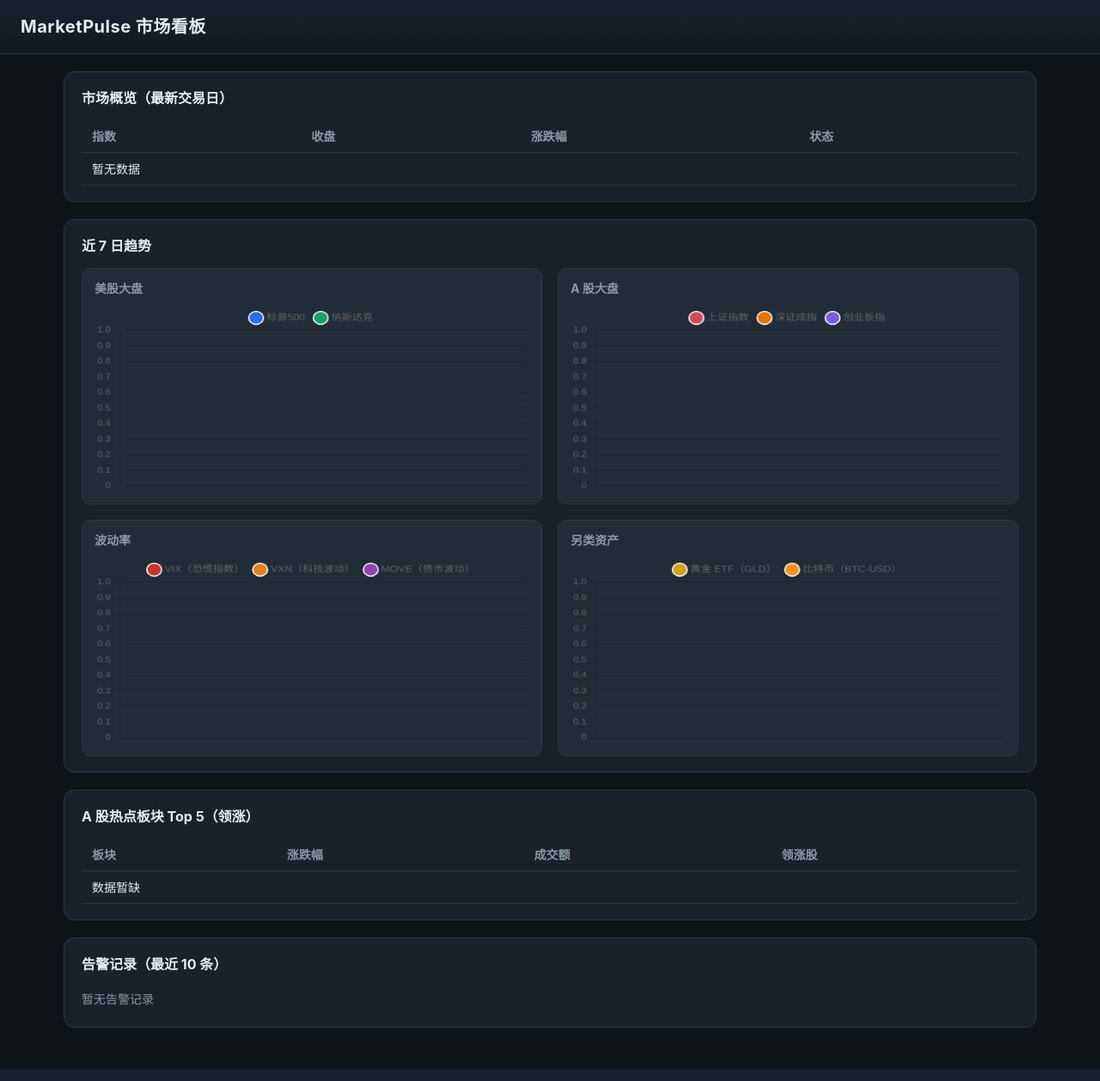
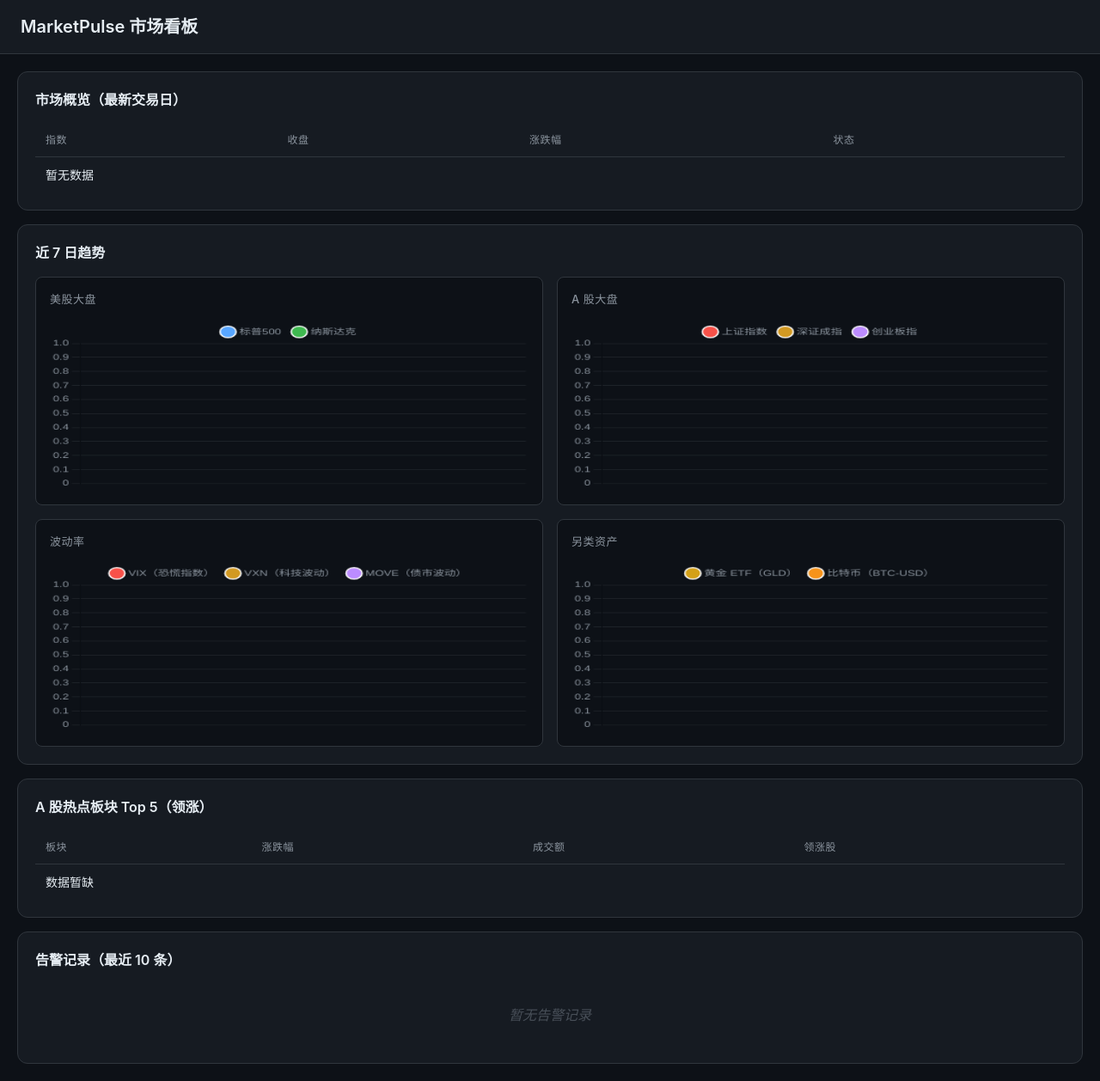
Before and after one commit to Blueety/MarketPulse, a FastAPI app: page / in a window 1280 px wide. Shown: the whole page at 86% size. Run offline with FastAPI, Linux system fonts and the light colour scheme; data that the repository does not hold is empty.

Commit message:
ui: Web看板深色专业主题(Bloomberg风格)
- 深色背景(#0d1117) + 卡片式布局
- 图表配色适配深色(GitHub风格色彩)
- 数据表格:悬停高亮,绿涨红跌
- 告警卡片:左边框彩色条
- 响应式:2列→1列(手机)
- tooltip:深色背景+边框
- 网格线:半透明灰色

```diff
--- a/web/static/style.css
+++ b/web/static/style.css
@@ -1,126 +1,184 @@
+/* MarketPulse 看板 - 深色专业主题 */
 :root {
-  --bg: #0f1419;
-  --card: #1a212b;
-  --card-2: #222b38;
-  --text: #e6edf3;
-  --muted: #8b98a8;
-  --border: #2d3644;
-  --pos: #2ecc71;
-  --neg: #e74c3c;
-  --warn: #e67e22;
-  --alert: #e74c3c;
-  --accent: #2b6de8;
+  --bg-primary: #0d1117;
+  --bg-card: #161b22;
+  --bg-hover: #1c2128;
+  --border: #30363d;
+  --text-primary: #e6edf3;
+  --text-secondary: #8b949e;
+  --text-muted: #484f58;
+  --green: #3fb950;
+  --red: #f85149;
+  --blue: #58a6ff;
+  --orange: #d29922;
+  --purple: #bc8cff;
 }
 
-* { box-sizing: border-box; }
+* { margin: 0; padding: 0; box-sizing: border-box; }
 
 body {
-  margin: 0;
-  font-family: -apple-system, BlinkMacSystemFont, "Segoe UI", "PingFang SC",
-    "Microsoft YaHei", Roboto, Helvetica, Arial, sans-serif;
-  background: var(--bg);
-  color: var(--text);
+  font-family: -apple-system, BlinkMacSystemFont, 'Segoe UI', Helvetica, Arial, sans-serif;
+  background: var(--bg-primary);
+  color: var(--text-primary);
   line-height: 1.5;
 }
 
 .topbar {
+  background: var(--bg-card);
+  border-bottom: 1px solid var(--border);
+  padding: 16px 24px;
   display: flex;
-  align-items: baseline;
+  align-items: center;
   justify-content: space-between;
-  padding: 16px 24px;
-  background: linear-gradient(180deg, #182230, #12181f);
-  border-bottom: 1px solid var(--border);
-  flex-wrap: wrap;
+  position: sticky;
+  top: 0;
+  z-index: 100;
+}
+.topbar h1 {
+  font-size: 20px;
+  font-weight: 600;
+  color: var(--text-primary);
+}
+.subdate {
+  font-size: 13px;
+  color: var(--text-secondary);
+}
+
+.container {
+  max-width: 1400px;
+  margin: 0 auto;
+  padding: 20px;
+  display: flex;
+  flex-direction: column;
+  gap: 16px;
+}
+
+/* 卡片 */
+.card {
+  background: var(--bg-card);
+  border: 1px solid var(--border);
+  border-radius: 12px;
+  padding: 20px;
+}
+.card h2 {
+  font-size: 16px;
+  font-weight: 600;
+  margin-bottom: 16px;
+  color: var(--text-primary);
+  display: flex;
+  align-items: center;
   gap: 8px;
 }
-.topbar h1 { margin: 0; font-size: 20px; letter-spacing: 0.5px; }
-.subdate { color: var(--muted); font-size: 14px; }
 
-.container {
-  max-width: 1180px;
-  margin: 0 auto;
-  padding: 20px 24px 48px;
-  display: grid;
-  gap: 20px;
-}
-
-.card {
-  background: var(--card);
-  border: 1px solid var(--border);
-  border-radius: 12px;
-  padding: 18px 20px;
-}
-.card h2 { margin: 0 0 14px; font-size: 16px; color: var(--text); }
-.card h3 { margin: 0 0 8px; font-size: 14px; color: var(--muted); }
-
-.table-scroll { width: 100%; overflow-x: auto; }
-
+/* 数据表格 */
+.table-scroll { overflow-x: auto; }
 .data-table {
   width: 100%;
   border-collapse: collapse;
   font-size: 14px;
-  min-width: 420px;
 }
-.data-table th, .data-table td {
+.data-table th {
   text-align: left;
-  padding: 8px 12px;
+  padding: 10px 12px;
+  color: var(--text-secondary);
+  font-weight: 500;
+  border-bottom: 1px solid var(--border);
+  white-space: nowrap;
+  font-size: 12px;
+  text-transform: uppercase;
+  letter-spacing: 0.5px;
+}
+.data-table td {
+  padding: 10px 12px;
   border-bottom: 1px solid var(--border);
   white-space: nowrap;
 }
-.data-table th { color: var(--muted); font-weight: 600; }
-.data-table tbody tr:hover { background: var(--card-2); }
+.data-table tr:hover {
+  background: var(--bg-hover);
+}
+.data-table tr:last-child td {
+  border-bottom: none;
+}
+.pos { color: var(--green); font-weight: 600; }
+.neg { color: var(--red); font-weight: 600; }
 
-.pos { color: var(--pos); }
-.neg { color: var(--neg); }
-
+/* 图表网格 */
 .charts-grid {
   display: grid;
   grid-template-columns: repeat(2, 1fr);
-  gap: 18px;
+  gap: 16px;
 }
 .chart-box {
-  background: var(--card-2);
+  background: var(--bg-primary);
   border: 1px solid var(--border);
-  border-radius: 10px;
-  padding: 12px 14px;
-  min-height: 260px;
+  border-radius: 8px;
+  padding: 16px;
 }
-.chart-box canvas { width: 100% !important; height: 220px !important; }
+.chart-box h3 {
+  font-size: 13px;
+  font-weight: 500;
+  color: var(--text-secondary);
+  margin-bottom: 12px;
+  text-transform: uppercase;
+  letter-spacing: 0.5px;
+}
+.chart-box canvas {
+  width: 100% !important;
+  height: 200px !important;
+}
 
-.alert-list { display: grid; gap: 12px; }
+/* 告警列表 */
+.alert-list {
+  display: flex;
+  flex-direction: column;
+  gap: 8px;
+}
 .alert-card {
-  background: var(--card-2);
+  background: var(--bg-primary);
   border: 1px solid var(--border);
-  border-left: 4px solid var(--muted);
   border-radius: 8px;
-  padding: 12px 14px;
-  font-size: 13px;
+  padding: 12px 16px;
 }
-.alert-card.warn { border-left-color: var(--warn); }
-.alert-card.alert { border-left-color: var(--alert); }
-.alert-head { display: flex; align-items: center; gap: 10px; font-weight: 600; margin-bottom: 6px; }
-.alert-meta { color: var(--muted); margin-bottom: 4px; }
-.alert-row { margin-bottom: 4px; }
-.alert-sugg { color: var(--text); }
-.alert-report { color: var(--muted); font-size: 12px; }
-
+.alert-card.alert {
+  border-left: 3px solid var(--red);
+}
+.alert-card.warn {
+  border-left: 3px solid var(--orange);
+}
+.alert-head {
+  display: flex;
+  align-items: center;
+  gap: 8px;
+  margin-bottom: 6px;
+}
 .badge {
   display: inline-block;
-  padding: 1px 8px;
-  border-radius: 999px;
-  font-size: 12px;
-  font-weight: 700;
-  color: #0f1419;
-  background: var(--muted);
+  padding: 2px 8px;
+  border-radius: 4px;
+  font-size: 11px;
+  font-weight: 600;
+  text-transform: uppercase;
 }
-.badge.warn { background: var(--warn); color: #1a1205; }
-.badge.alert { background: var(--alert); color: #fff; }
+.badge.alert { background: var(--red); color: #fff; }
+.badge.warn { background: var(--orange); color: #000; }
+.alert-meta, .alert-row, .alert-sugg, .alert-report {
+  font-size: 13px;
+  color: var(--text-secondary);
+  margin-top: 4px;
+}
 
-.empty { color: var(--muted); font-size: 14px; margin: 4px 0; }
+.empty {
+  color: var(--text-muted);
+  font-style: italic;
+  text-align: center;
+  padding: 24px;
+}
 
+/* 响应式 */
 @media (max-width: 768px) {
-  .container { padding: 16px 14px 36px; }
+  .container { padding: 12px; }
   .charts-grid { grid-template-columns: 1fr; }
-  .topbar { padding: 14px 16px; }
-  .data-table { min-width: 360px; }
+  .chart-box canvas { height: 180px !important; }
+  .topbar { padding: 12px 16px; }
+  .topbar h1 { font-size: 16px; }
 }
--- a/web/templates/index.html
+++ b/web/templates/index.html
@@ -67,8 +67,8 @@
 
   <script>
     const COLORS = {
-      gspc: "#2b6de8", ixic: "#1a9e6c", sh: "#d1495b", sz: "#e07600",
-      cyb: "#7b5ce0", vix: "#c0392b", vxn: "#e67e22", move: "#8e44ad",
+      gspc: "#58a6ff", ixic: "#3fb950", sh: "#f85149", sz: "#d29922",
+      cyb: "#bc8cff", vix: "#f85149", vxn: "#d29922", move: "#bc8cff",
       gld: "#d4a017", btc: "#f7931a"
     };
     const GROUPS = [
@@ -206,9 +206,13 @@
             responsive: true,
             interaction: { mode: "index", intersect: false },
             plugins: {
-              legend: { position: "top", labels: { usePointStyle: true, padding: 12 } },
+              legend: { position: "top", labels: { usePointStyle: true, padding: 12, color: "#8b949e", font: { size: 11 } } },
               tooltip: {
-                backgroundColor: "rgba(0,0,0,0.8)",
+                backgroundColor: "rgba(22, 27, 34, 0.95)",
+                titleColor: "#e6edf3",
+                bodyColor: "#e6edf3",
+                borderColor: "#30363d",
+                borderWidth: 1,
                 titleFont: { size: 12 },
                 bodyFont: { size: 13 },
                 padding: 10,
@@ -225,11 +229,11 @@
                 type: "category",
                 labels: history.dates,
                 grid: { display: false },
-                ticks: { font: { size: 11 }, maxRotation: 45 }
+                ticks: { font: { size: 11 }, color: "#8b949e", maxRotation: 45 }
               },
               y: {
-                grid: { color: "rgba(0,0,0,0.06)" },
-                ticks: { font: { size: 11 } }
+                grid: { color: "rgba(48, 54, 61, 0.5)" },
+                ticks: { font: { size: 11 }, color: "#8b949e" }
               }
             },
             animation: { duration: 800, easing: "easeOutQuart" }
```
